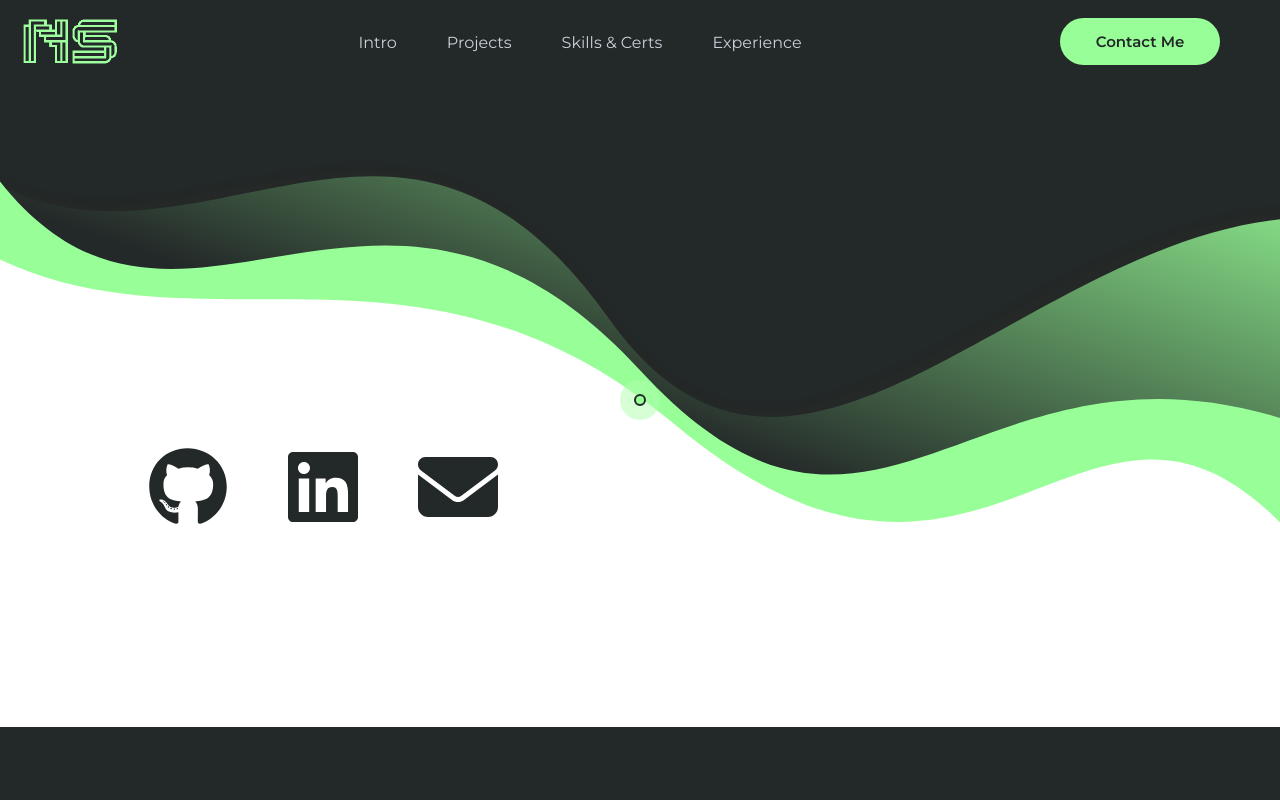
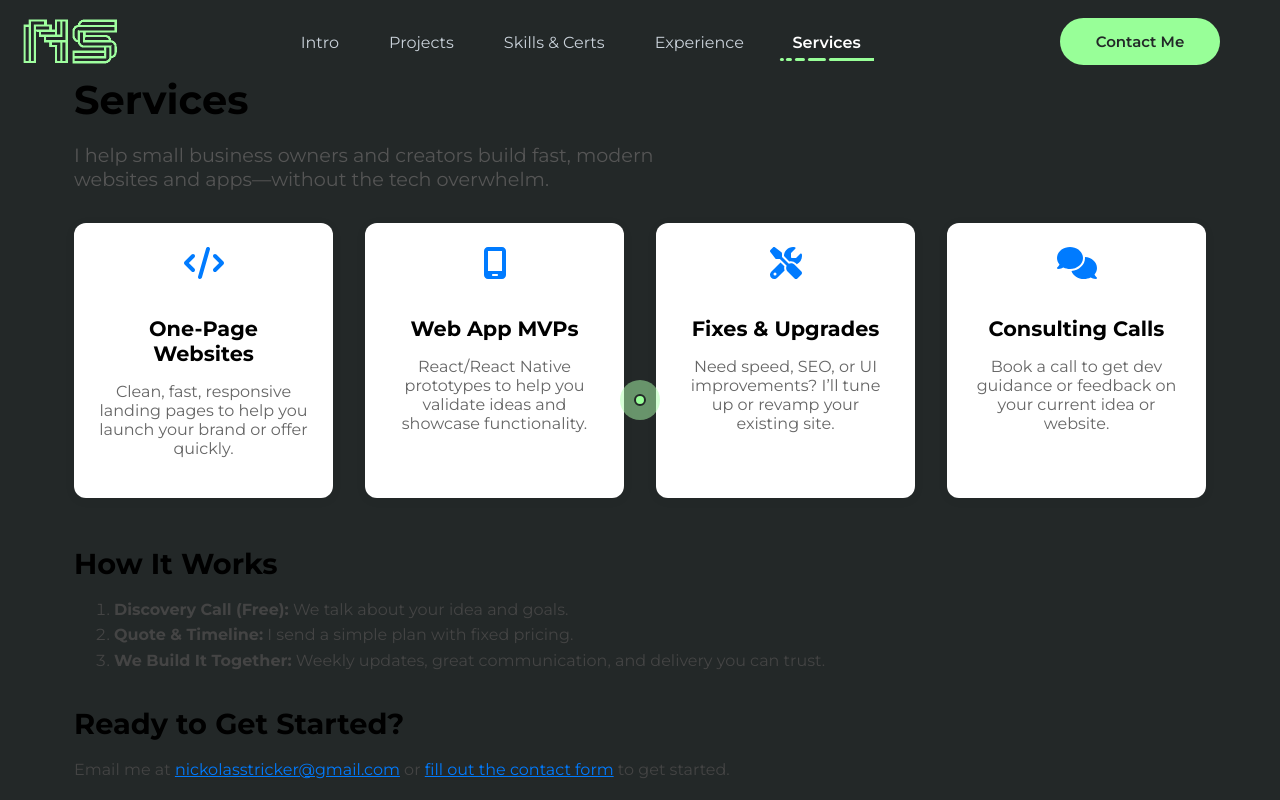
Before and after one commit to NickStrick/Portflio, a React (Create React App) app in the folder portfolio2/: page /services in a window 1280 px wide. Shown: the top 800 px of the page. Built offline with nearby package versions, Linux system fonts and the light colour scheme.

Commit message:
Portfolio add services page

```diff
--- a/portfolio2/src/App.js
+++ b/portfolio2/src/App.js
@@ -20,6 +20,7 @@ import Cert from './components/certificates/Certificate.js'
 import Footer from './components/footer/Footer.js'
 import Contact from './components/contact/Contact.js'
 import Experiences from './components/Experience.js';
+import Services from './components/services/Services.js';
 import { faCircleInfo } from '@fortawesome/free-solid-svg-icons';
 
 function App() {
@@ -143,6 +144,10 @@ function App() {
                 <Link onClick={()=> setPage('/experience')} to="/experience" className={path == '/experience'?'nav-link active':'nav-link'} >Experience<span>Experience</span></Link>
                 <div className={path == '/experience'?'nav-underline underline active':'nav-underline underline'} ><DotUnderline fillColor={'#98FF98'} /></div>
               </li>
+              <li className="nav-li">
+                <Link onClick={()=> setPage('/services')} to="/services" className={path == '/services'?'nav-link active':'nav-link'} >Services<span>Services</span></Link>
+                <div className={path == '/services'?'nav-underline underline active':'nav-underline underline'} ><DotUnderline fillColor={'#98FF98'} /></div>
+              </li>
             </ul>
             <div className='nav-right' data-aos="fade-left" data-aos-duration="2000" data-aos-anchor-placement="top-bottom" data-aos-delay="1000">
               <Link onClick={()=> setPage('/contact')} to="/contact" className="nav-contact">Contact Me<span className="nav-contact-overlay"></span></Link>
@@ -165,7 +170,7 @@ function App() {
           <Route path="/projects"  element={ <Projects  />}  />
           <Route path="/experience" element={<Experiences />} />
           <Route path="/about" element={<About />} />
-
+           <Route path="/services" element={<Services />} />
           <Route path="/skills" element={<div className="content-container"><Skills /><Cert /></div>} />
           <Route path="/contact" element={<Contact />} />
         </Routes>
--- /dev/null
+++ b/portfolio2/src/components/services/Services.js
@@ -0,0 +1,64 @@
+import './Services.scss';
+import React from 'react';
+import { FontAwesomeIcon } from '@fortawesome/react-fontawesome';
+import { faCode, faPenRuler, faMobileScreen, faScrewdriverWrench, faComments } from '@fortawesome/free-solid-svg-icons';
+
+const Services = () => {
+  const servicesList = [
+    {
+      name: 'One-Page Websites',
+      icon: faCode,
+      description: 'Clean, fast, responsive landing pages to help you launch your brand or offer quickly.',
+    },
+    {
+      name: 'Web App MVPs',
+      icon: faMobileScreen,
+      description: 'React/React Native prototypes to help you validate ideas and showcase functionality.',
+    },
+    {
+      name: 'Fixes & Upgrades',
+      icon: faScrewdriverWrench,
+      description: 'Need speed, SEO, or UI improvements? I’ll tune up or revamp your existing site.',
+    },
+    {
+      name: 'Consulting Calls',
+      icon: faComments,
+      description: 'Book a call to get dev guidance or feedback on your current idea or website.',
+    },
+  ];
+
+  return (
+    <div className="services section-container">
+      <div className="section-content">
+        <h1 className="port-head">Services</h1>
+        <p className="intro-text">I help small business owners and creators build fast, modern websites and apps—without the tech overwhelm.</p>
+
+        <div className="services-grid">
+          {servicesList.map((service, index) => (
+            <div className="service-card" key={index}>
+              <FontAwesomeIcon icon={service.icon} className="service-icon" />
+              <h3>{service.name}</h3>
+              <p>{service.description}</p>
+            </div>
+          ))}
+        </div>
+
+        <div className="workflow">
+          <h2>How It Works</h2>
+          <ol>
+            <li><strong>Discovery Call (Free):</strong> We talk about your idea and goals.</li>
+            <li><strong>Quote & Timeline:</strong> I send a simple plan with fixed pricing.</li>
+            <li><strong>We Build It Together:</strong> Weekly updates, great communication, and delivery you can trust.</li>
+          </ol>
+        </div>
+
+        <div className="cta-section">
+          <h2>Ready to Get Started?</h2>
+          <p>Email me at <a href="mailto:youremail@example.com">nickolasstricker@gmail.com</a> or <a href="/contact">fill out the contact form</a> to get started.</p>
+        </div>
+      </div>
+    </div>
+  );
+};
+
+export default Services;
--- /dev/null
+++ b/portfolio2/src/components/services/Services.scss
@@ -0,0 +1,70 @@
+.services {
+  padding: 3rem 1.5rem;
+
+  .port-head {
+    font-size: 2.5rem;
+    margin-bottom: 1rem;
+  }
+
+  .intro-text {
+    font-size: 1.2rem;
+    margin-bottom: 2rem;
+    color: #555;
+    max-width: 600px;
+  }
+
+  .services-grid {
+    display: grid;
+    grid-template-columns: repeat(auto-fit, minmax(250px, 1fr));
+    gap: 2rem;
+    margin-bottom: 3rem;
+  }
+
+  .service-card {
+    background: #fff;
+    padding: 1.5rem;
+    border-radius: 12px;
+    box-shadow: 0 2px 12px rgba(0, 0, 0, 0.05);
+    text-align: center;
+    transition: transform 0.2s ease;
+
+    &:hover {
+      transform: translateY(-5px);
+    }
+
+    .service-icon {
+      font-size: 2rem;
+      margin-bottom: 1rem;
+      color: #007bff;
+    }
+
+    h3 {
+      font-size: 1.3rem;
+      margin-bottom: 0.5rem;
+    }
+
+    p {
+      color: #666;
+    }
+  }
+
+  .workflow, .cta-section {
+    margin-top: 2rem;
+
+    h2 {
+      font-size: 1.8rem;
+      margin-bottom: 1rem;
+    }
+
+    ol, p {
+      font-size: 1rem;
+      line-height: 1.6;
+      color: #444;
+    }
+
+    a {
+      color: #007bff;
+      text-decoration: underline;
+    }
+  }
+}
```
